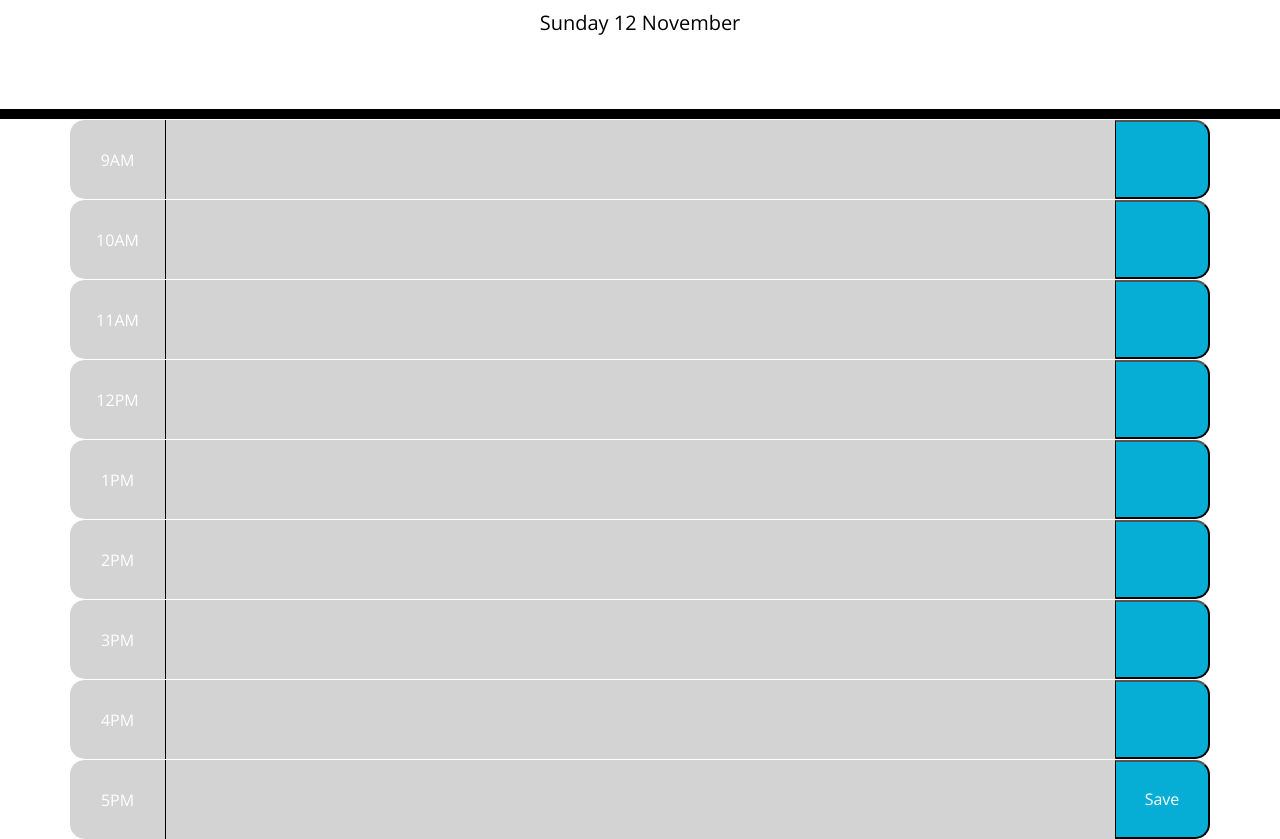
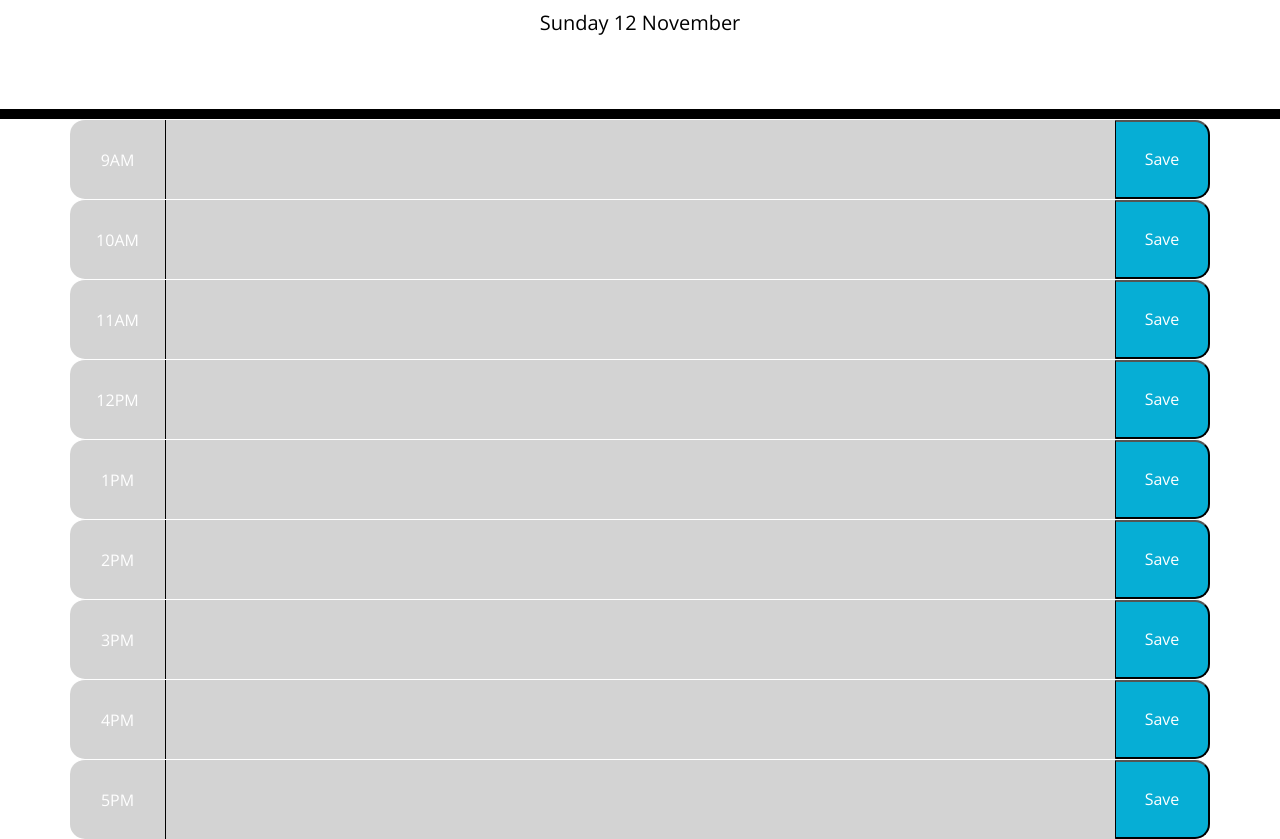
Before and after one commit to pauli090/planner-app, a plain HTML site: page index.html in a window 1280 px wide. Shown: the part 168-1007 px from the top of the page. Drawn offline with nearby package versions, Linux system fonts and the light colour scheme.

Commit message:
added text on save buttons in html file, cleaner js file, added comments

```diff
--- a/index.html
+++ b/index.html
@@ -37,7 +37,7 @@
           9AM
         </div>
         <textarea class = "description col-md-10"></textarea>
-        <button class = "col-md-1 saveBtn hour"></button>
+        <button class = "col-md-1 saveBtn hour">Save</button>
       </div>
 
       <div class = "row time-block" id="hour-10">
@@ -45,7 +45,7 @@
           10AM
         </div>
         <textarea class = "description col-md-10"></textarea>
-        <button class = "col-md-1 saveBtn hour"></button>
+        <button class = "col-md-1 saveBtn hour">Save</button>
       </div>
 
       <div class = "row time-block" id="hour-11">
@@ -53,7 +53,7 @@
           11AM
         </div>
         <textarea class = "description col-md-10"></textarea>
-        <button class = "col-md-1 saveBtn hour"></button>
+        <button class = "col-md-1 saveBtn hour">Save</button>
       </div>
 
       <div class = "row time-block" id="hour-12">
@@ -61,7 +61,7 @@
           12PM
         </div>
         <textarea class = "description col-md-10"></textarea>
-        <button class = "col-md-1 saveBtn hour"></button>
+        <button class = "col-md-1 saveBtn hour">Save</button>
       </div>
 
       <div class = "row time-block" id="hour-13">
@@ -69,7 +69,7 @@
           1PM
         </div>
         <textarea class = "description col-md-10"></textarea>
-        <button class = "col-md-1 saveBtn hour"></button>
+        <button class = "col-md-1 saveBtn hour">Save</button>
       </div>
 
       <div class = "row time-block" id="hour-14">
@@ -77,7 +77,7 @@
           2PM
         </div>
         <textarea class = "description col-md-10"></textarea>
-        <button class = "col-md-1 saveBtn hour"></button>
+        <button class = "col-md-1 saveBtn hour">Save</button>
       </div>
 
       <div class = "row time-block" id="hour-15">
@@ -85,7 +85,7 @@
           3PM
         </div>
         <textarea class = "description col-md-10"></textarea>
-        <button class = "col-md-1 saveBtn hour"></button>
+        <button class = "col-md-1 saveBtn hour">Save</button>
       </div>
 
       <div class = "row time-block" id="hour-16">
@@ -93,7 +93,7 @@
           4PM
         </div>
         <textarea class = "description col-md-10"></textarea>
-        <button class = "col-md-1 saveBtn hour"></button>
+        <button class = "col-md-1 saveBtn hour">Save</button>
       </div>
 
       <div class = "row time-block" id="hour-17">
--- a/script.js
+++ b/script.js
@@ -2,14 +2,11 @@
 var currentdayEl = dayjs().format('dddd DD MMMM');
 $("#currentDay").text(currentdayEl);
 
+// Present timeblocks for standard business hours when the user scrolls down.
 var hourEl = document.querySelector(".hour");
-
-// Present timeblocks for standard business hours when the user scrolls down.
+var now = dayjs().hour();
 
 // Color-code each timeblock based on past, present, and future when the timeblock is viewed.
-//for every hour in the rows change description column to different colour acording current time
-var now = dayjs().hour();
-
 $(".time-block").each(function() {
     var timeBlock = parseInt($(this).attr("id").split("-")[1]);
     if (timeBlock < now) {
@@ -24,24 +21,15 @@ $(".time-block").each(function() {
     }
 })
 
+// Allow a user to enter an event when they click a timeblock
+// Save the event in local storage when the save button is clicked in that timeblock.
 $(".saveBtn").on("click", function() {
     var time = $(this).parent().attr("id");
     var value = $(this).siblings(".description").val();
     localStorage.setItem(time, value);
 })
 
+// Persist events between refreshes of a page
 for(var i = 9; i < 18; i++) {
     $("#hour-" + i + " .description").val(localStorage.getItem("hour-" + i))
 }
-
-// function colorCodeblock() {
-
-//     $(".description").addClass("present");
-
-//     }
-
-// Allow a user to enter an event when they click a timeblock
-
-// Save the event in local storage when the save button is clicked in that timeblock.
-
-// Persist events between refreshes of a page
```
